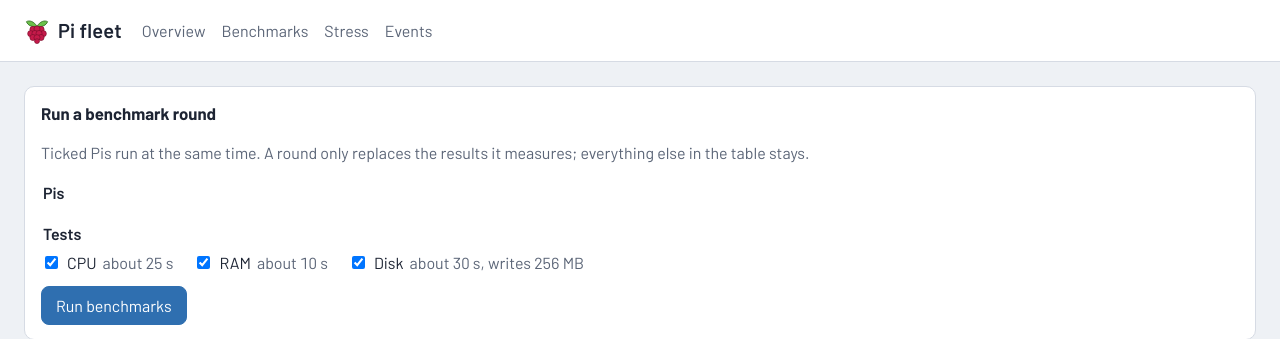
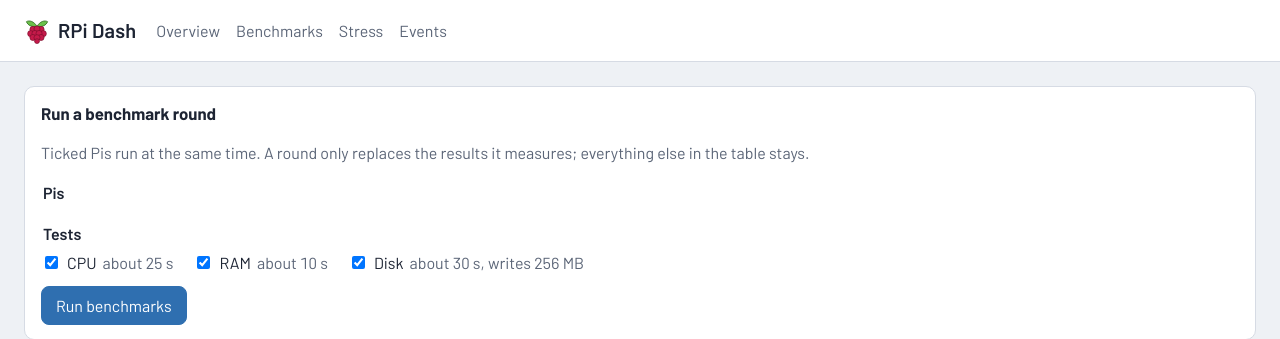
Before and after one commit to automaticdai/rpi-dashboard, a Python web app: template dashboard/rpidash_dashboard/templates/bench.html in a window 1280 px wide. Shown: the top 339 px of the page. Run offline with Jinja, Linux system fonts and the light colour scheme; the template is opened without the code that fills it, so the values that code supplies are empty.

Commit message:
feat(dashboard): rename the web title from "Pi fleet" to "RPi Dash"
Co-Authored-By: Claude Opus 5.5 <noreply@anthropic.com>

```diff
--- a/dashboard/rpidash_dashboard/templates/base.html
+++ b/dashboard/rpidash_dashboard/templates/base.html
@@ -3,7 +3,7 @@
 <head>
 <meta charset="utf-8">
 <meta name="viewport" content="width=device-width, initial-scale=1">
-<title>{% block title %}Pi fleet{% endblock %}</title>
+<title>{% block title %}RPi Dash{% endblock %}</title>
 <link rel="icon" href="/static/favicon.svg" type="image/svg+xml">
 <link rel="preconnect" href="https://fonts.googleapis.com">
 <link rel="stylesheet" href="https://fonts.googleapis.com/css2?family=Barlow:wght@400;500;600;700&display=swap">
@@ -11,7 +11,7 @@
 </head>
 <body>
 <header class="top">
-  <a class="brand" href="/"><img src="/static/favicon.svg" alt="" width="26" height="26">Pi fleet</a>
+  <a class="brand" href="/"><img src="/static/favicon.svg" alt="" width="26" height="26">RPi Dash</a>
   <nav class="nav"><a href="/">Overview</a><a href="/bench">Benchmarks</a><a href="/stress">Stress</a><a href="/events">Events</a></nav>
   {% block header %}{% endblock %}
 </header>
--- a/dashboard/rpidash_dashboard/templates/bench.html
+++ b/dashboard/rpidash_dashboard/templates/bench.html
@@ -1,5 +1,5 @@
 {% extends "base.html" %}
-{% block title %}Benchmarks · Pi fleet{% endblock %}
+{% block title %}Benchmarks · RPi Dash{% endblock %}
 {% block main %}
 <section class="panel run">
   <h2>Run a benchmark round</h2>
--- a/dashboard/rpidash_dashboard/templates/detail.html
+++ b/dashboard/rpidash_dashboard/templates/detail.html
@@ -1,5 +1,5 @@
 {% extends "base.html" %}
-{% block title %}{{ pi.hostname }} · Pi fleet{% endblock %}
+{% block title %}{{ pi.hostname }} · RPi Dash{% endblock %}
 {% block header %}
   <h1 class="pi-title"><span id="status-dot" class="dot"></span>{{ pi.hostname }}</h1>
   <span class="summary">{{ (pi.spec or {}).get("model", "") }} at {{ pi.host }}</span>
--- a/dashboard/rpidash_dashboard/templates/events.html
+++ b/dashboard/rpidash_dashboard/templates/events.html
@@ -1,5 +1,5 @@
 {% extends "base.html" %}
-{% block title %}Events · Pi fleet{% endblock %}
+{% block title %}Events · RPi Dash{% endblock %}
 {% block main %}
 <section class="results">
   <div class="results-head">
--- a/dashboard/rpidash_dashboard/templates/stress.html
+++ b/dashboard/rpidash_dashboard/templates/stress.html
@@ -1,5 +1,5 @@
 {% extends "base.html" %}
-{% block title %}Stress · Pi fleet{% endblock %}
+{% block title %}Stress · RPi Dash{% endblock %}
 {% block main %}
 <section class="panel run">
   <h2>Stress</h2>
```
